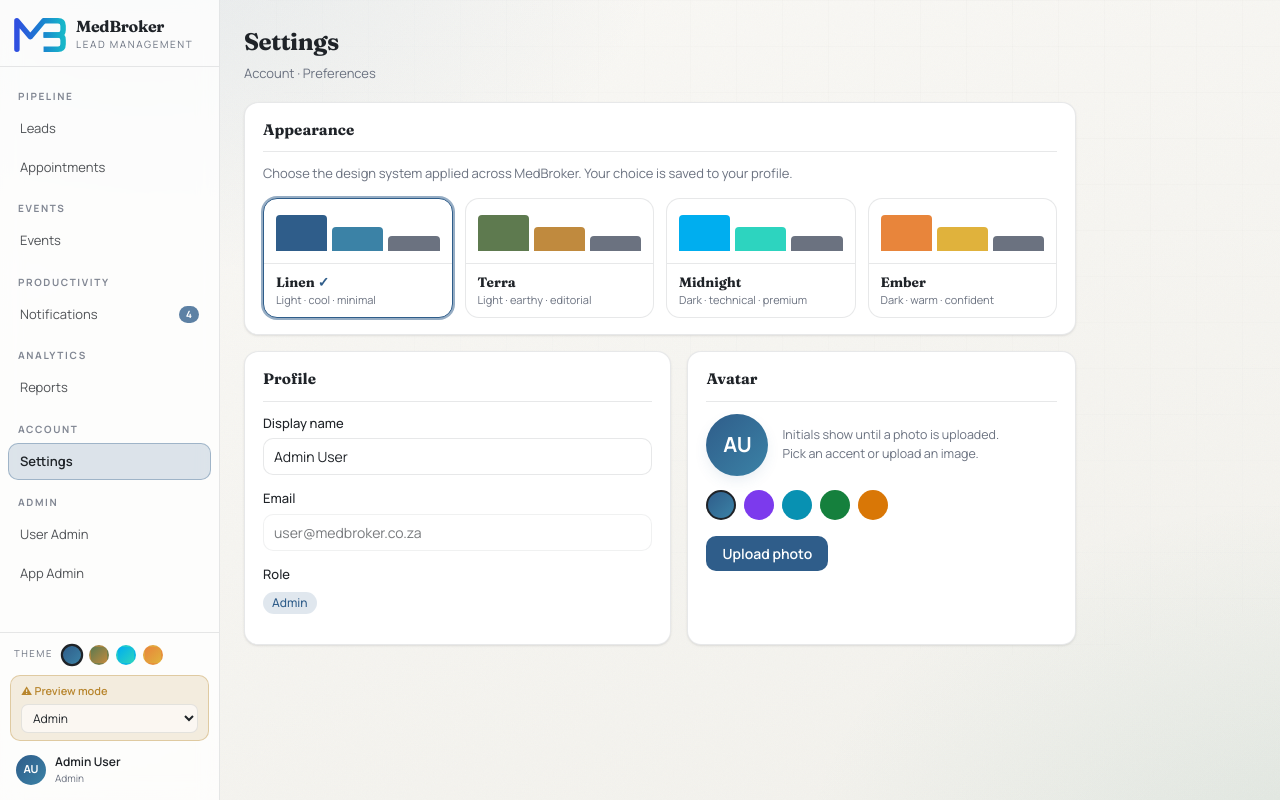
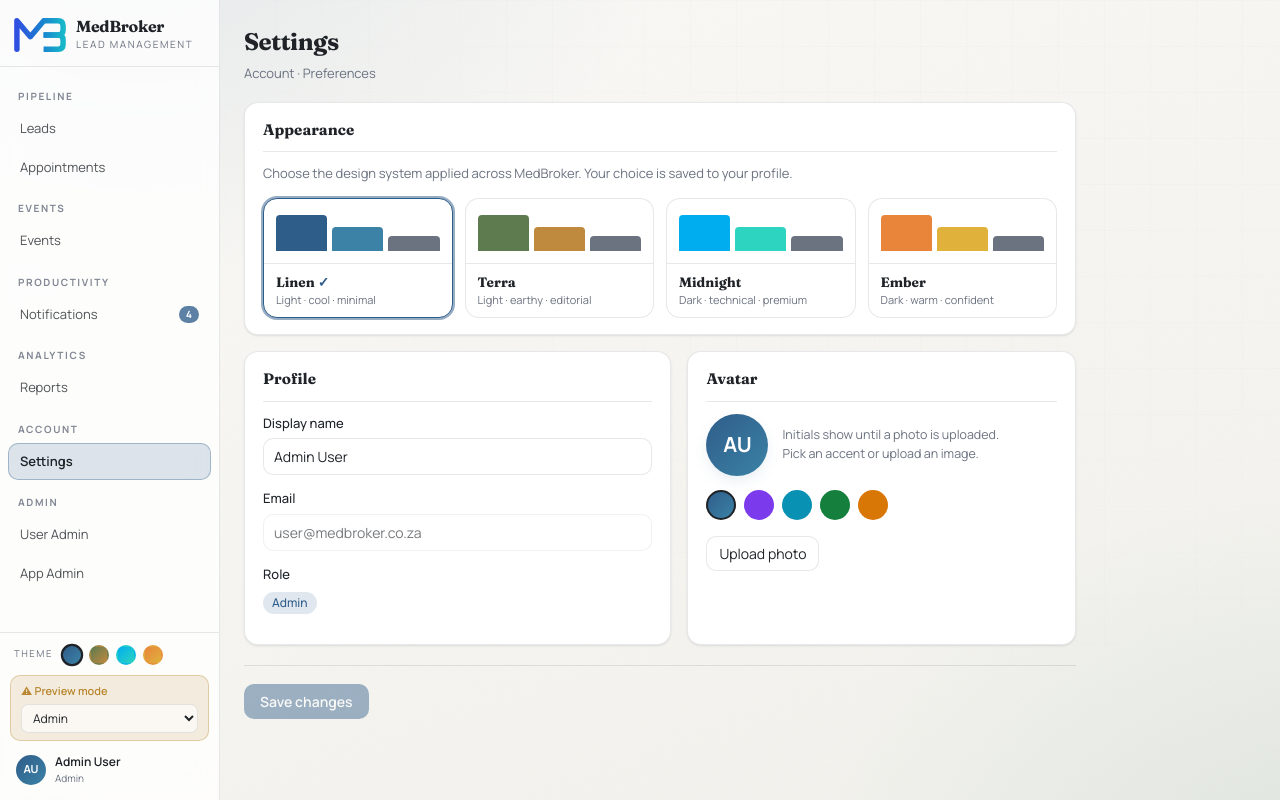
Before and after one commit to mrdutoit/MedBroker, a React (Vite) app in the folder medbroker-v1/frontend/: page /settings in a window 1280 px wide. Built offline with nearby package versions, Linux system fonts and the light colour scheme; no server answers; a web font is replaced by a local one.

Commit message:
Add files via upload

```diff
--- a/medbroker-v1/frontend/src/pages/Settings.jsx
+++ b/medbroker-v1/frontend/src/pages/Settings.jsx
@@ -28,6 +28,29 @@ export default function Settings() {
 
   const [displayName, setDisplayName] = useState(persona.displayName);
   const [avatar, setAvatar]           = useState(AVATAR_OPTIONS[0].value);
+
+  // Saved baseline — what was last committed
+  const [savedName,   setSavedName]   = useState(persona.displayName);
+  const [savedAvatar, setSavedAvatar] = useState(AVATAR_OPTIONS[0].value);
+  const [saveStatus,  setSaveStatus]  = useState(null); // null | 'saving' | 'saved'
+
+  const isDirty = displayName !== savedName || avatar !== savedAvatar;
+
+  function handleSave() {
+    if (!isDirty) return;
+    setSaveStatus('saving');
+    // Persist to sessionStorage for now; Users API will replace this
+    try {
+      sessionStorage.setItem('mb_displayName', displayName);
+      sessionStorage.setItem('mb_avatarColour', avatar);
+    } catch (_) {}
+    setTimeout(() => {
+      setSavedName(displayName);
+      setSavedAvatar(avatar);
+      setSaveStatus('saved');
+      setTimeout(() => setSaveStatus(null), 2500);
+    }, 400);
+  }
 
   return (
     <div style={{ padding: isMobile ? '12px' : '24px', maxWidth: '880px' }}>
@@ -130,8 +153,37 @@ export default function Settings() {
               />
             ))}
           </div>
-          <button style={{ ...s.primaryBtn, marginTop: '16px' }}>Upload photo</button>
+          <button style={{ ...s.secondaryBtn, marginTop: '16px' }}>Upload photo</button>
         </div>
+      </div>
+
+      {/* ── Save row ─────────────────────────────────────────────────────── */}
+      <div style={{
+        display: 'flex', alignItems: 'center', gap: '12px',
+        marginTop: '20px', paddingTop: '18px', borderTop: '1px solid var(--line)',
+      }}>
+        <button
+          onClick={handleSave}
+          disabled={!isDirty || saveStatus === 'saving'}
+          style={{
+            ...s.primaryBtn,
+            opacity: (!isDirty || saveStatus === 'saving') ? 0.45 : 1,
+            cursor:  (!isDirty || saveStatus === 'saving') ? 'default' : 'pointer',
+            transition: 'opacity 0.2s',
+          }}
+        >
+          {saveStatus === 'saving' ? 'Saving…' : 'Save changes'}
+        </button>
+        {saveStatus === 'saved' && (
+          <span style={{ fontSize: '0.8125rem', color: colors.success, fontWeight: 500 }}>
+            ✓ Changes saved
+          </span>
+        )}
+        {isDirty && saveStatus === null && (
+          <span style={{ fontSize: '0.8125rem', color: colors.ink500 }}>
+            You have unsaved changes
+          </span>
+        )}
       </div>
     </div>
   );
```
